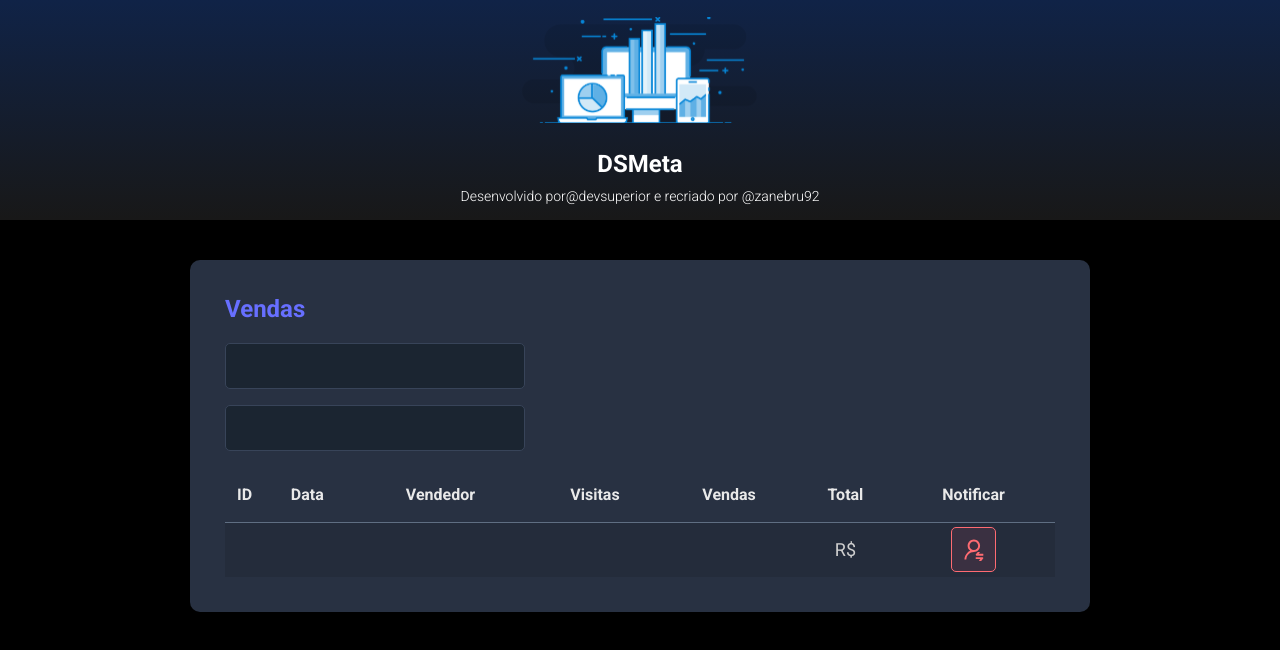
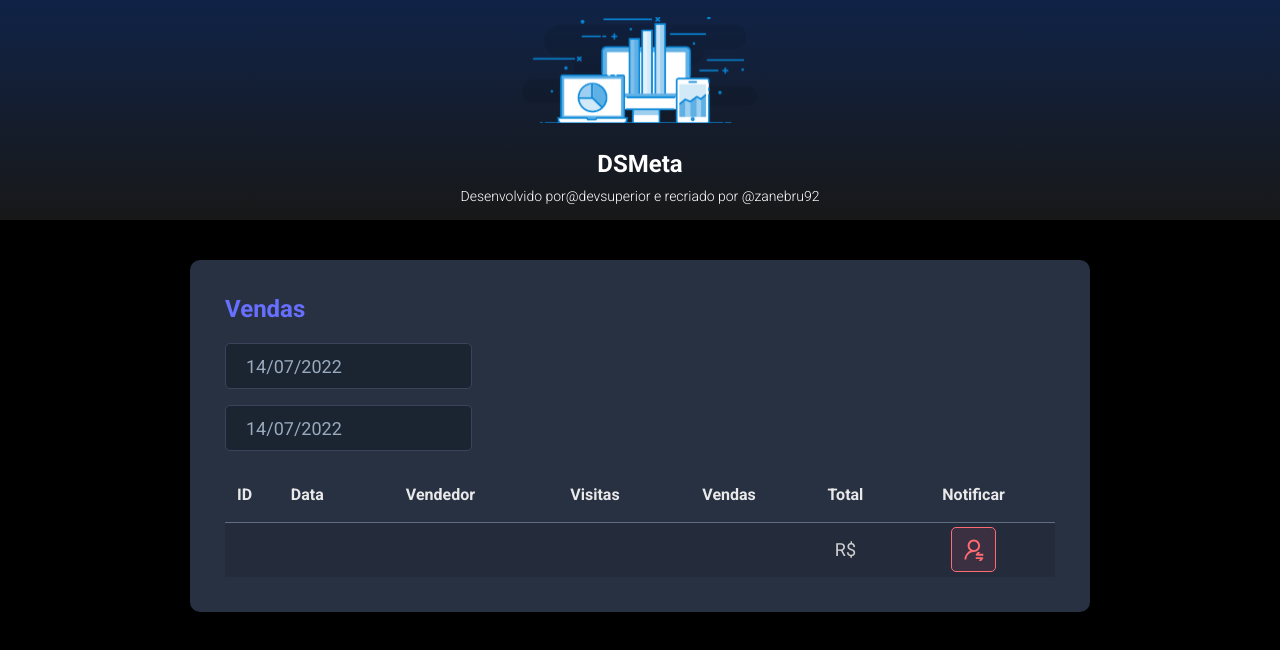
Before and after one commit to zanebru92/dsmeta, a React (Vite) app in the folder frontend/: page / in a window 1280 px wide. Shown: the top 650 px of the page. Built offline with nearby package versions, Linux system fonts and the light colour scheme.

Commit message:
Date picker

```diff
--- a/frontend/src/components/SalesCard/index.tsx
+++ b/frontend/src/components/SalesCard/index.tsx
@@ -1,16 +1,31 @@
 import NotificationBUtton from "../NotificationButton";
+import DatePicker from "react-datepicker";
+import "react-datepicker/dist/react-datepicker.css";
 import "./style.css";
+import { useState } from "react";
 
 export default function SalesCard() {
+  const [date, setDate] = useState([]);
+
   return (
     <div className="dsmeta-card">
       <h2 className="dsmeta-sales-title">Vendas</h2>
       <div>
         <div className="dsmeta-form-control-container">
-          <input className="dsmeta-form-control" type="text" />
+          <DatePicker
+            selected={new Date()}
+            onChange={(date: Date) => {}}
+            className="dsmeta-form-control"
+            dateFormat="dd/MM/yyyy"
+          />
         </div>
         <div className="dsmeta-form-control-container">
-          <input className="dsmeta-form-control" type="text" />
+          <DatePicker
+            selected={new Date()}
+            onChange={(date: Date) => {}}
+            className="dsmeta-form-control"
+            dateFormat="dd/MM/yyyy"
+          />
         </div>
       </div>
 
```
